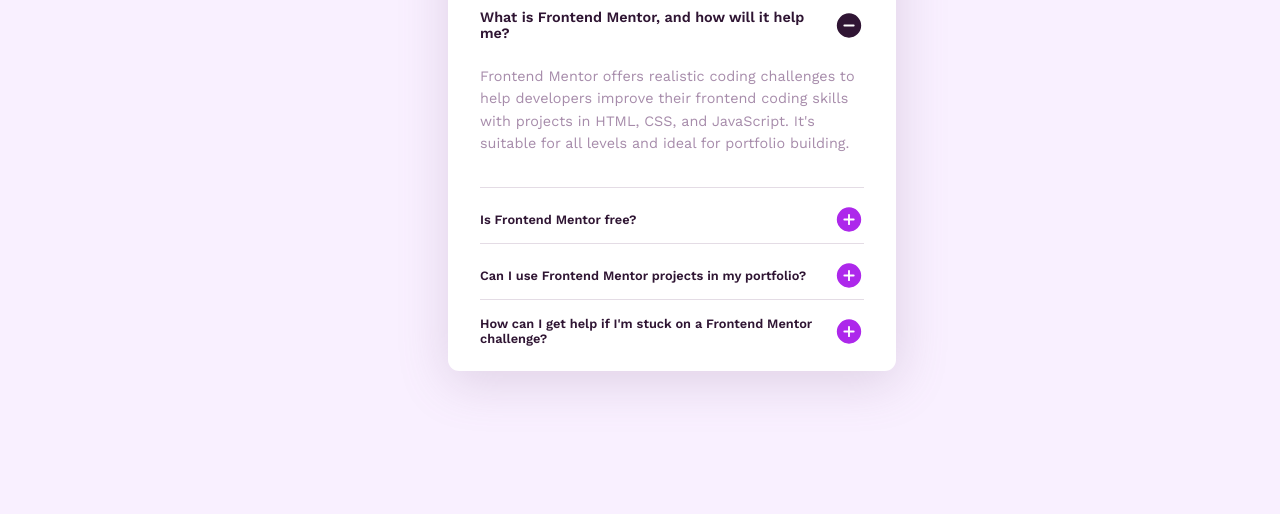
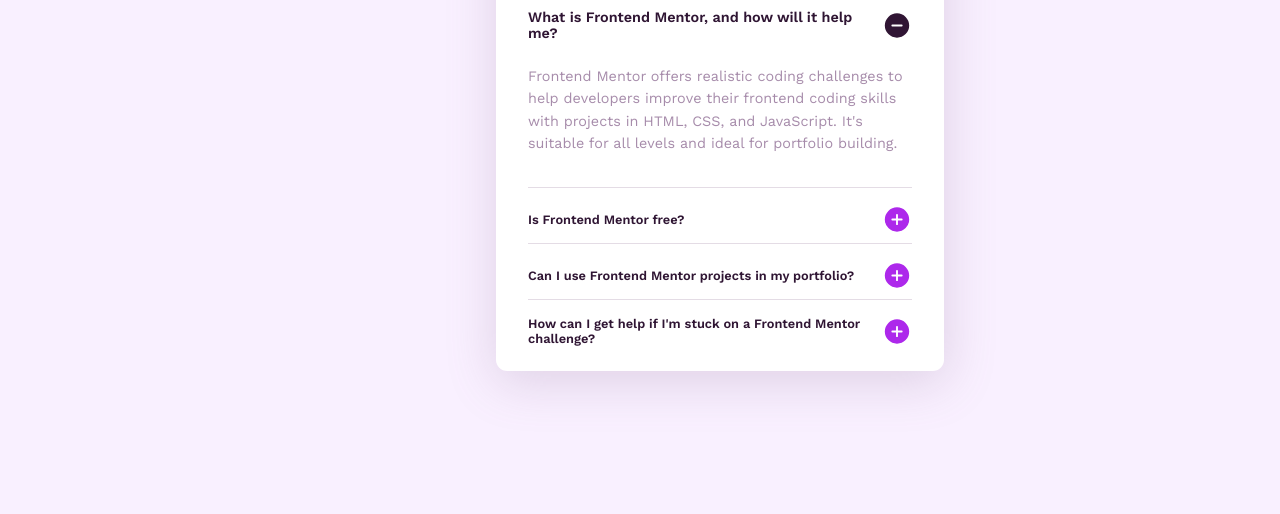
Before and after one commit to Precious-Iluwa/FAQ, a plain HTML site: page index.html in a window 1280 px wide. Shown: the part 286-800 px from the top of the page. Drawn offline with nearby package versions, Linux system fonts and the light colour scheme.

Commit message:
Add files via upload

```diff
--- a/style.css
+++ b/style.css
@@ -27,7 +27,7 @@ body{
     background-color: #fff;
     border: none;
     border-radius: .7rem;
-    margin: 11rem 0 0 28rem;
+    margin: 11rem 0 0 31rem;
     padding: 2.5rem 2rem;
     padding-bottom: 1rem;
     box-shadow: 1px 10px 50px 1px hsla(293, 16%, 49%, 0.234);
@@ -110,7 +110,7 @@ body{
 }
 
 /* Media Queries */
-@media screen and (max-width: 400px ) {
+@media screen and (max-width: 475px ) {
     .image img{
         display: none;
     }
@@ -151,3 +151,45 @@ body{
         height: 900px;
     }
 }
+
+/* @media screen and (max-width: 800px ) {
+    .image img{
+        display: none;
+    }
+
+    #mobile-pattern{
+        display: flex;
+        position: absolute;
+    }
+
+    .faq-head{
+        margin-bottom: 1.3rem;
+    }
+
+    .faq-head h1{
+        font-weight: 700;
+    }
+
+    .accordion{
+        position: absolute;
+        margin: 18rem 1rem 0 7rem;
+        width: 70%;
+    }
+
+    .intro-txt p{
+        font-size: 1.1rem;
+        padding-right: 2rem;
+    }
+
+    .options a{
+        font-size: .9rem;
+        line-height: 1.3rem;
+    }
+    .options img{
+        margin-left: 1.5rem;
+    }
+
+    .faq{
+        height: 900px;
+    }
+} */
```
